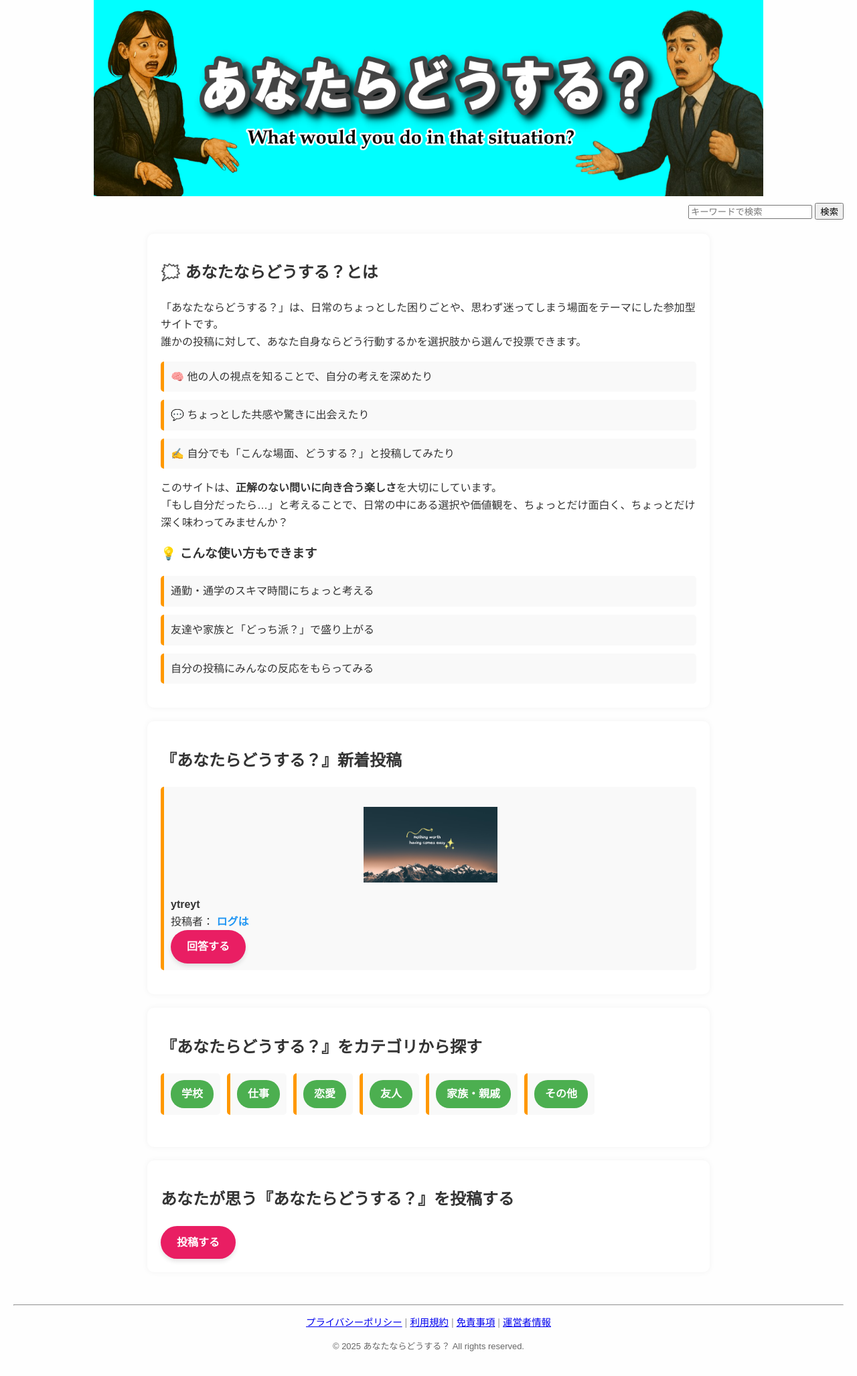
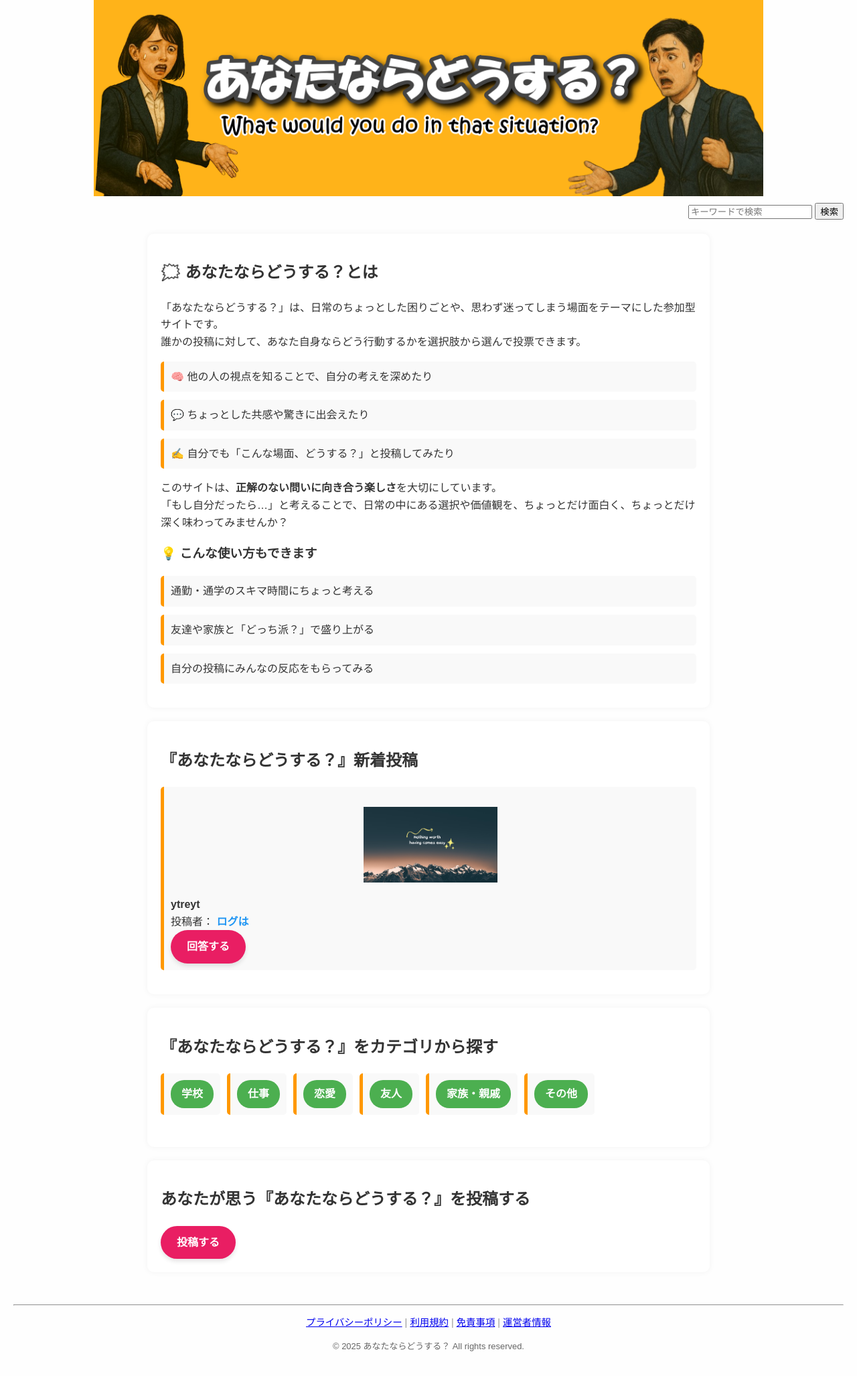
Before and after one commit to fanmail8008-TS/vote001_app, a Flask app: page / in a window 1280 px wide. Shown: the whole page at 67% size. Run offline with Flask 3, Linux system fonts and the light colour scheme.

Commit message:
トップバナーとindex.htmlを更新

```diff
--- a/templates/index.html
+++ b/templates/index.html
@@ -46,7 +46,7 @@
 
 
     <section>
-        <h2>『あなたらどうする？』新着投稿</h2>
+        <h2>『あなたならどうする？』新着投稿</h2>
         {% if questions %}
             <ul>
             {% for q in questions %}
@@ -72,7 +72,7 @@
     </section>
 
     <section>
-        <h2>『あなたらどうする？』をカテゴリから探す</h2>
+        <h2>『あなたならどうする？』をカテゴリから探す</h2>
         <ul class="category-links">
             {% for cat in ['学校', '仕事', '恋愛', '友人', '家族・親戚', 'その他'] %}
                 <li><a href="{{ url_for('category_page', category_name=cat|urlencode) }}">{{ cat }}</a></li>
@@ -82,7 +82,7 @@
 
 
     <section>
-<h2>あなたが思う『あなたらどうする？』を投稿する</h2>
+<h2>あなたが思う『あなたならどうする？』を投稿する</h2>
         <a href="{{ url_for('submit') }}" class="button">投稿する</a>
     </section>
 
```
Also changed, not shown: static/images/top_banner.png, static/images/top_banner2.png (added).
